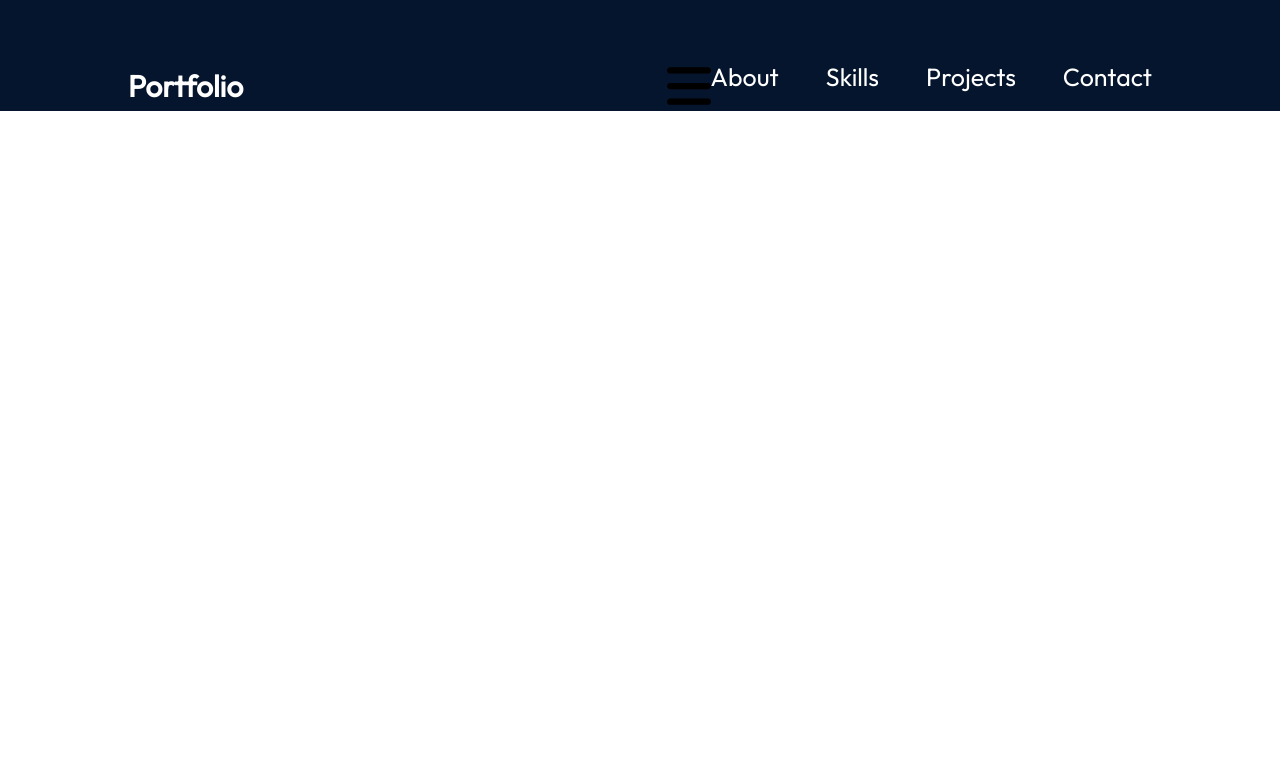
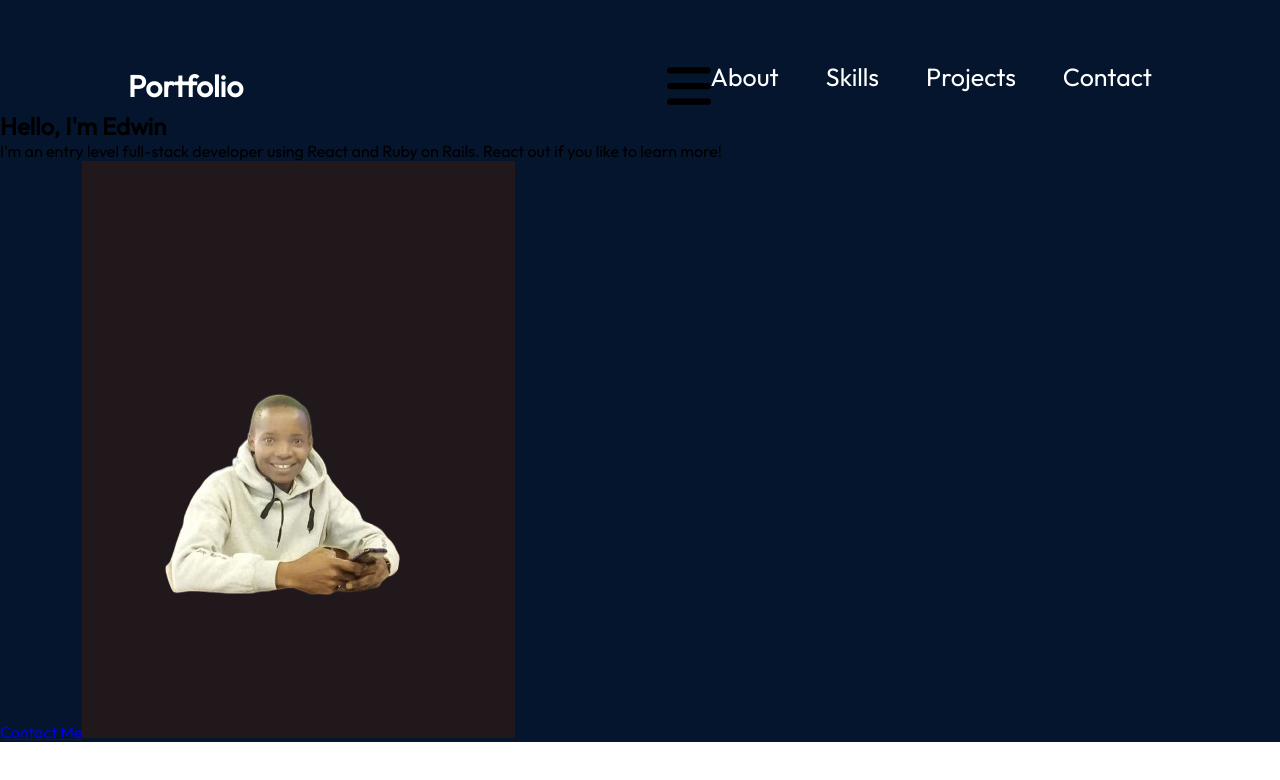
Before and after one commit to KipletingEdwin/React-Portfolio, a React (Create React App) app: page / in a window 1280 px wide. Shown: the top 780 px of the page. Built offline with nearby package versions, Linux system fonts and the light colour scheme; a web font is replaced by a local one.

Commit message:
add my profile picture

```diff
--- a/src/App.css
+++ b/src/App.css
@@ -86,5 +86,6 @@
   .menuOpen{
     z-index: 1;
     display: flex;
+    margin-top: 10%;
   }
 }
--- /dev/null
+++ b/src/components/About.js
@@ -0,0 +1,18 @@
+import React from 'react'
+import edwin from '../assets/edwin2.png'
+
+function About() {
+  return (
+    <section>
+        <div>
+            <h1> Hello, I'm Edwin</h1>
+            <p> I'm an entry level full-stack developer using React and Ruby on Rails. React out if you like to learn more! </p>
+        </div>
+        <a href='mailto:myemail@email.com'> Contact Me</a>
+        <img src={ edwin} alt='me'/>
+    </section>
+
+  )
+}
+
+export default About
--- a/src/components/App.js
+++ b/src/components/App.js
@@ -1,4 +1,5 @@
 import '../App.css';
+import About from './About';
 import NavBar from './NavBar';
 
 
@@ -7,6 +8,7 @@ function App() {
   return (
     <div className="App">
       <NavBar/>
+      <About/>
     </div>
   );
 }
--- a/src/components/NavBar.js
+++ b/src/components/NavBar.js
@@ -8,8 +8,8 @@ function NavBar() {
   return <nav className="navbar">
     <a className="port" href="/"> Portfolio</a>
     <div className="menu">
-    <img className="bar" alt="bar" src={ openMenu ? xbar : bar}  onClick={() => setOpenMenu(!openMenu)}/>
-        <ul className = {`${"submenu"} ${ openMenu && "menuOpen"}`} >
+    <img className="bar" alt="bar" src={ openMenu ? xbar : bar}  onClick={() => setOpenMenu(!openMenu)} />
+        <ul className = {`${"submenu"} ${ openMenu && "menuOpen"}`} onClick={() =>setOpenMenu(false)}  >
             <li><a href="#about"> About </a></li>
             <li><a href="#skills"> Skills </a></li>
             <li><a href="#projects"> Projects </a></li>
```
Also changed, not shown: src/assets/edwin2.png (added).
